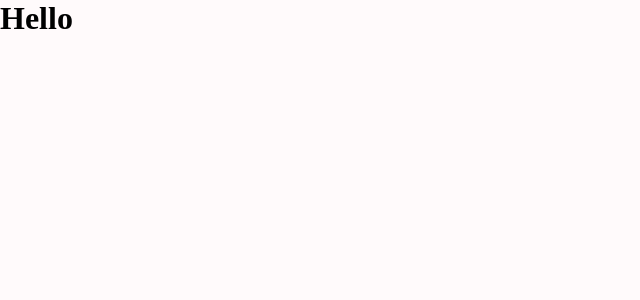
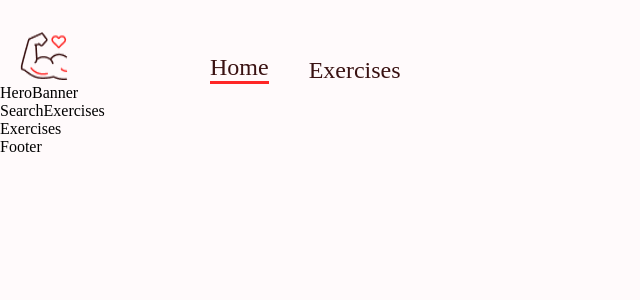
Before and after one commit to Mezin24/fitness-app-RapidAPI, a React (Vite) app: page / in a window 1280 px wide. Shown: the top 300 px of the page, without its empty margins (0-640 px from the left). Built offline with nearby package versions, Linux system fonts and the light colour scheme.

Commit message:
add routing and navbar

```diff
--- a/src/App.tsx
+++ b/src/App.tsx
@@ -1,2 +1,20 @@
-const App = () => <h1>Hello</h1>;
+import { Box } from '@mui/material';
+import { Route, Routes } from 'react-router-dom';
+import { Home, ExerciseDetail } from './pages';
+import { Navbar } from './components/Navbar';
+import { Footer } from './components/Footer';
+
+const App = () => {
+  return (
+    <Box width={'400px'} sx={{ width: { xl: '1488px' } }} m='auto'>
+      <Navbar />
+      <Routes>
+        <Route path='/' element={<Home />} />
+        <Route path='/exercise/:id' element={<ExerciseDetail />} />
+      </Routes>
+      <Footer />
+    </Box>
+  );
+};
+
 export default App;
--- /dev/null
+++ b/src/components/Exercises.tsx
@@ -0,0 +1,3 @@
+export const Exercises = () => {
+  return <div>Exercises</div>;
+};
--- /dev/null
+++ b/src/components/Footer.tsx
@@ -0,0 +1,3 @@
+export const Footer = () => {
+  return <div>Footer</div>;
+};
--- /dev/null
+++ b/src/components/HeroBanner.tsx
@@ -0,0 +1,3 @@
+export const HeroBanner = () => {
+  return <div>HeroBanner</div>;
+};
--- /dev/null
+++ b/src/components/Navbar.tsx
@@ -0,0 +1,55 @@
+import { Stack } from '@mui/material';
+import Logo from '../assets/images/Logo.png';
+import { Link } from 'react-router-dom';
+
+export const Navbar = () => {
+  return (
+    <Stack
+      direction='row'
+      justifyContent='none'
+      sx={{
+        gap: {
+          sm: '122px',
+          xs: '40px',
+        },
+        mt: {
+          sm: '32px',
+          xs: '20px',
+        },
+      }}
+    >
+      <Link to='/'>
+        <img
+          src={Logo}
+          alt='logo'
+          style={{
+            width: '48px',
+            height: '48px',
+            margin: '0 20px',
+          }}
+        />
+      </Link>
+      <Stack direction='row' gap='40px' fontSize='24px' alignItems='flex-end'>
+        <Link
+          to='/'
+          style={{
+            textDecoration: 'none',
+            color: '#3a1212',
+            borderBottom: '3px solid #ff2625',
+          }}
+        >
+          Home
+        </Link>
+        <a
+          href='#exercises'
+          style={{
+            textDecoration: 'none',
+            color: '#3a1212',
+          }}
+        >
+          Exercises
+        </a>
+      </Stack>
+    </Stack>
+  );
+};
--- /dev/null
+++ b/src/components/SearchExercises.tsx
@@ -0,0 +1,3 @@
+export const SearchExercises = () => {
+  return <div>SearchExercises</div>;
+};
--- a/src/main.tsx
+++ b/src/main.tsx
@@ -1,8 +1,8 @@
 import React from 'react';
 import ReactDOM from 'react-dom/client';
+import { BrowserRouter } from 'react-router-dom';
 import App from './App.tsx';
 import './index.css';
-import { BrowserRouter } from 'react-router-dom';
 
 ReactDOM.createRoot(document.getElementById('root')!).render(
   <React.StrictMode>
--- /dev/null
+++ b/src/pages/ExerciseDetail.tsx
@@ -0,0 +1,3 @@
+export const ExerciseDetail = () => {
+  return <div>ExerciseDetail</div>;
+};
--- /dev/null
+++ b/src/pages/Home.tsx
@@ -0,0 +1,14 @@
+import { Box } from '@mui/material';
+import { HeroBanner } from '../components/HeroBanner';
+import { Exercises } from '../components/Exercises';
+import { SearchExercises } from '../components/SearchExercises';
+
+export const Home = () => {
+  return (
+    <Box>
+      <HeroBanner />
+      <SearchExercises />
+      <Exercises />
+    </Box>
+  );
+};
--- /dev/null
+++ b/src/pages/index.tsx
@@ -0,0 +1,2 @@
+export { Home } from './Home';
+export { ExerciseDetail } from './ExerciseDetail';
```
Also changed, not shown: 1 other file (tests, documents, lock files or other folders).
